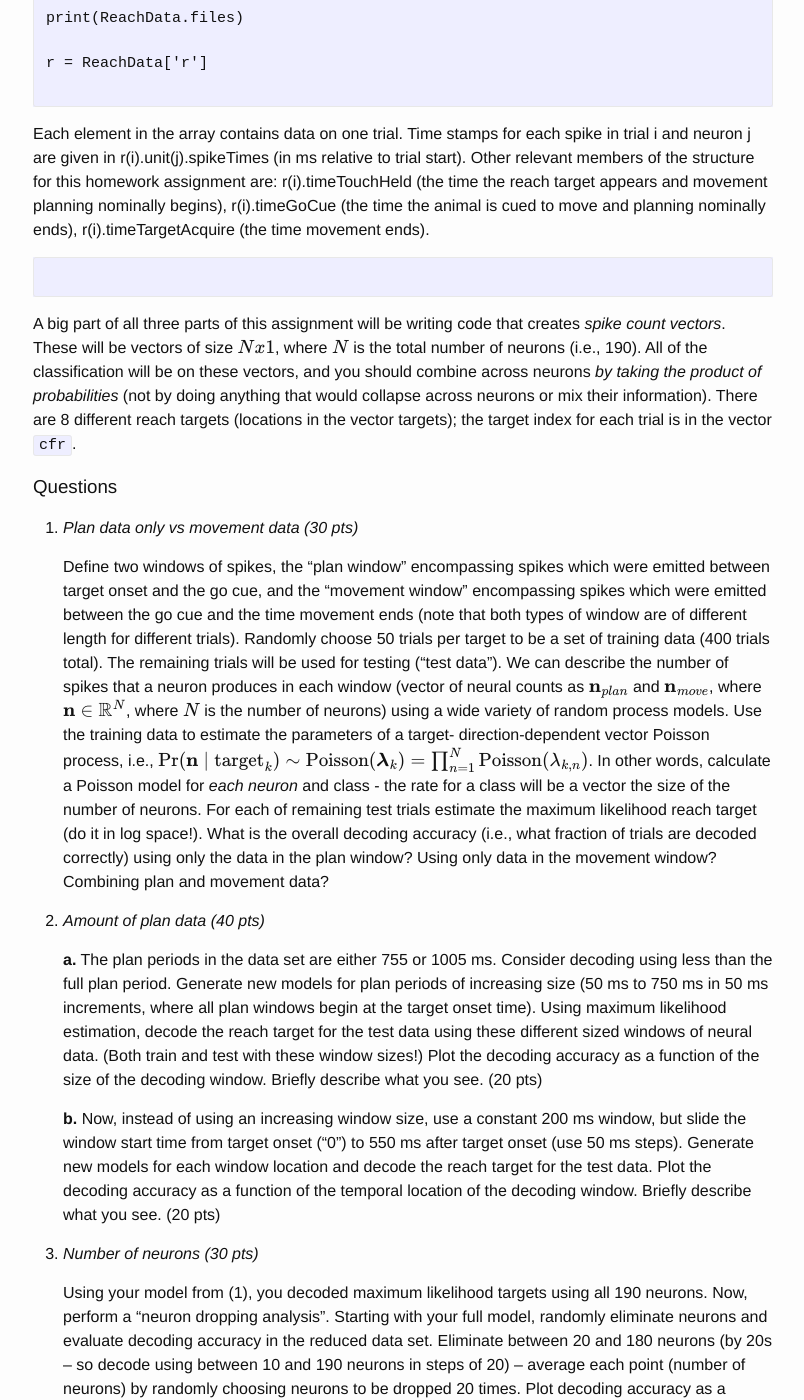
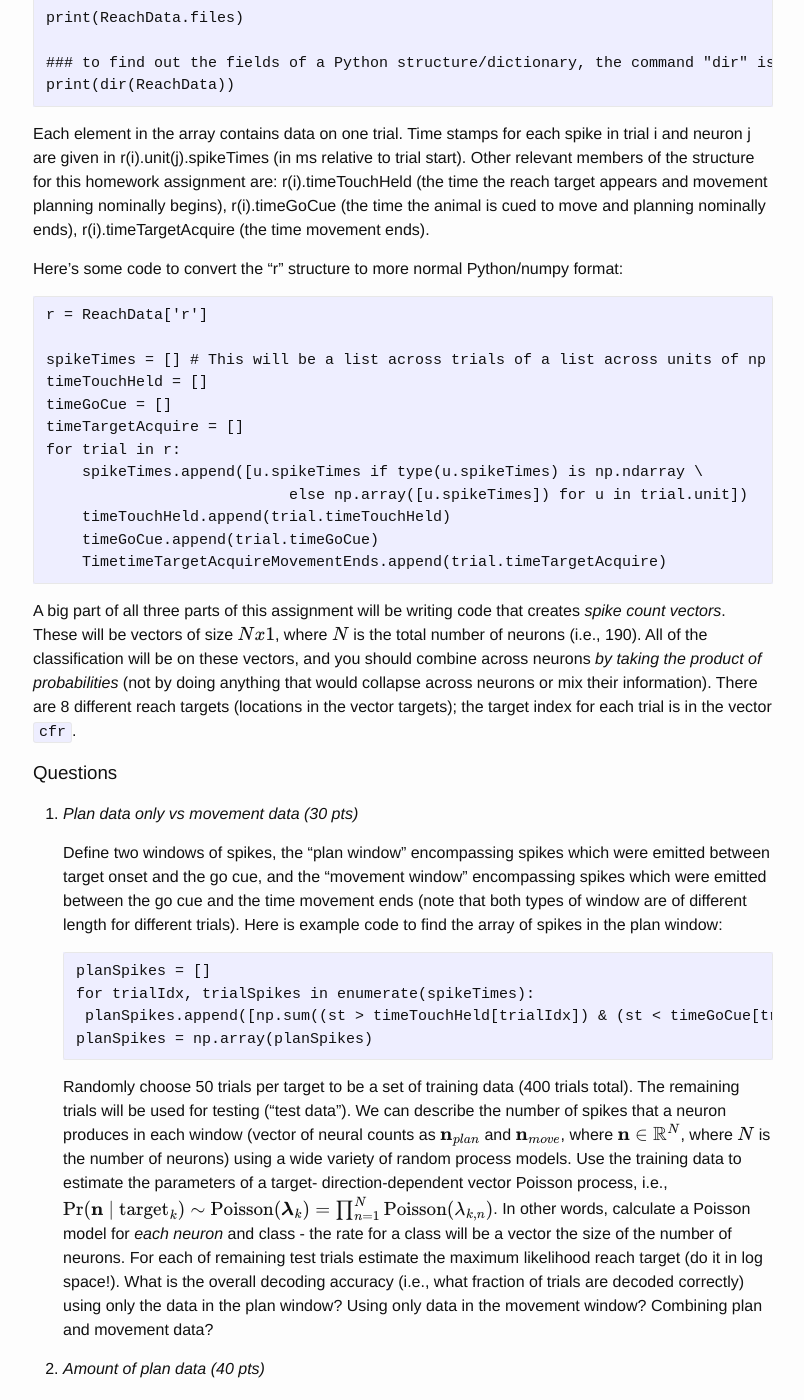
Before and after one commit to elec548/elec548.github.io, a Jekyll site: the page built from Assignments/hw3.md, in a window 1280 px wide and 1400 px high, scrolled down 480 px. Shown: the whole window, without its empty margins (237-1041 px from the left). Built offline with Jekyll 4.4.1, drawn with Linux system fonts in a browser that asks for light colours; formulas are drawn with MathJax 3; some of the changed text lies outside the part shown.

Commit message:
Updating code examples for HW3 II

````diff
--- a/Assignments/hw3.md
+++ b/Assignments/hw3.md
@@ -25,9 +25,10 @@ ReachData = np.load('ReachData.npz')
 
 print(ReachData.files)
 
-r = ReachData['r']
+### to find out the fields of a Python structure/dictionary, the command "dir" is useful
+print(dir(ReachData))
+```
 
-```
 Each element in the array contains data on one trial. Time stamps for
 each spike in trial i and neuron j are given in r(i).unit(j).spikeTimes (in ms
 relative to trial start). Other relevant members of the structure for this
@@ -36,8 +37,20 @@ and movement planning nominally begins), r(i).timeGoCue (the time the animal is
 cued to move and planning nominally ends), r(i).timeTargetAcquire (the time
 movement ends).
 
+Here's some code to convert the "r" structure to more normal Python/numpy format:
 ```
+r = ReachData['r']
 
+spikeTimes = [] # This will be a list across trials of a list across units of np arrays of spike times
+timeTouchHeld = []
+timeGoCue = []
+timeTargetAcquire = []
+for trial in r:
+    spikeTimes.append([u.spikeTimes if type(u.spikeTimes) is np.ndarray \
+                           else np.array([u.spikeTimes]) for u in trial.unit])
+    timeTouchHeld.append(trial.timeTouchHeld)
+    timeGoCue.append(trial.timeGoCue)
+    TimetimeTargetAcquireMovementEnds.append(trial.timeTargetAcquire)
 ```
 
 A big part of all three parts of this assignment will be
@@ -56,7 +69,14 @@ in the vector `cfr`.
    Define two windows of spikes, the “plan window” encompassing spikes which were emitted between
    target onset and the go cue, and the “movement window” encompassing spikes which were emitted
    between the go cue and the time movement ends (note that both types of window are of different
-   length for different trials). Randomly choose 50 trials per target to be a set of training data
+   length for different trials). Here is example code to find the array of spikes in the plan window:
+   ```
+planSpikes = []
+for trialIdx, trialSpikes in enumerate(spikeTimes):
+    planSpikes.append([np.sum((st > timeTouchHeld[trialIdx]) & (st < timeGoCue[trialIdx])) for st in trialSpikes])
+planSpikes = np.array(planSpikes)
+   ```
+   Randomly choose 50 trials per target to be a set of training data
    (400 trials total). The remaining trials will be used for testing (“test data”). We can
    describe the number of spikes that a neuron produces in each window (vector of neural counts as
    $$\mathbf{n}_{plan}$$ and $$\mathbf{n}_{move}$$, where $$\mathbf{n} \in \mathbb{R}^N$$,
@@ -70,6 +90,7 @@ in the vector `cfr`.
    decoding accuracy (i.e., what fraction of trials are decoded correctly) using only the data
    in the plan window? Using only data in the movement window?  Combining plan and movement
    data?
+
 
 
 2. _Amount of plan data (40 pts)_
````
